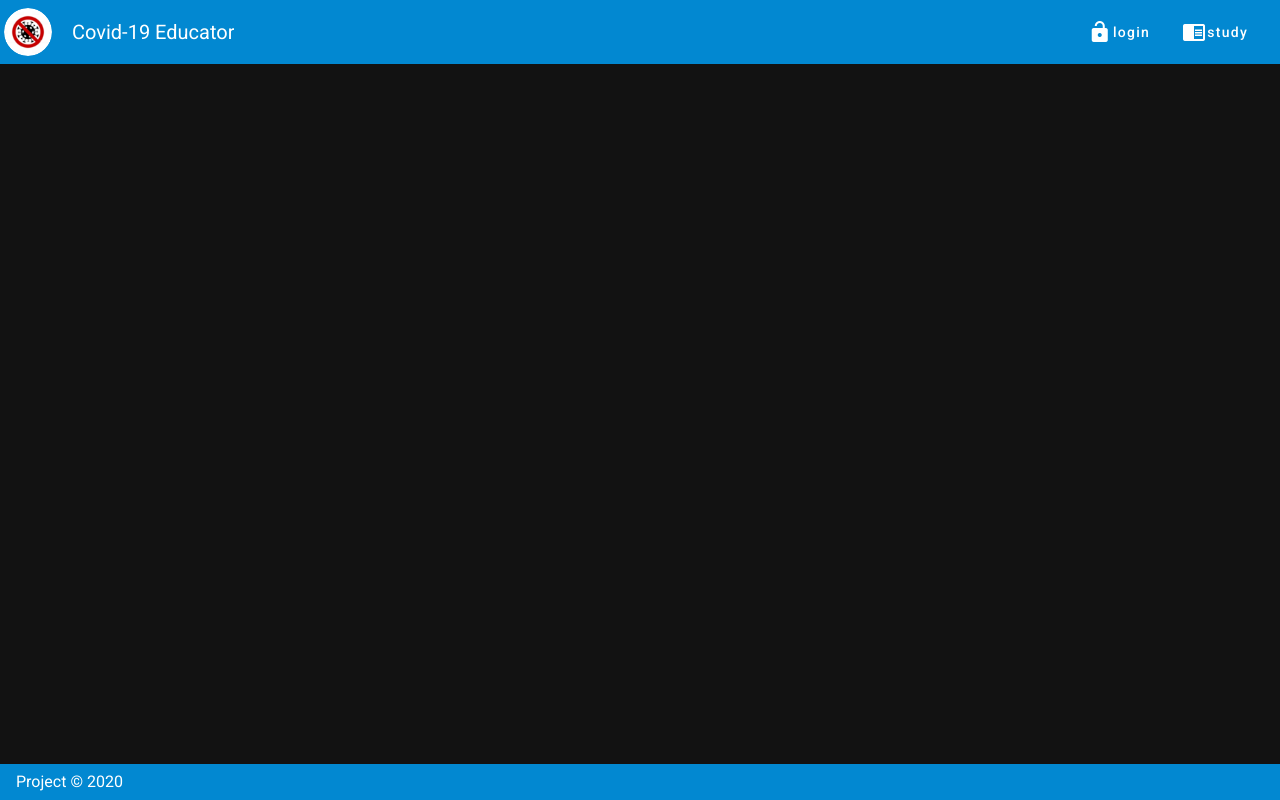
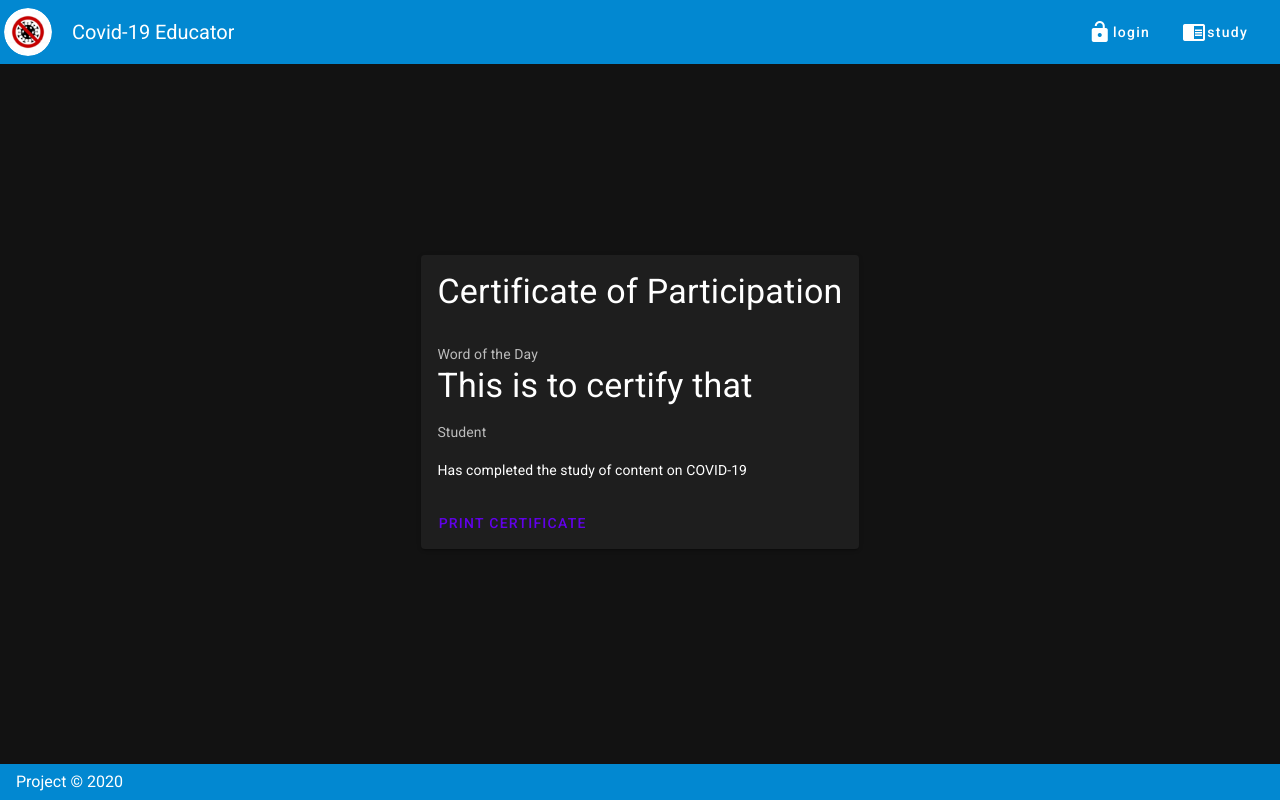
Before and after one commit to KobbyJake/covid19_edu, a Nuxt app: page /certificate in a window 1280 px wide. Built offline with nearby package versions, Linux system fonts and the light colour scheme; what v-playback would draw is missing.

Commit message:
certificate added

```diff
--- /dev/null
+++ b/pages/certificate.vue
@@ -0,0 +1,32 @@
+<template>
+  <v-row class="fill-height" align="center" justify="center">
+    <v-card class="mx-auto" max-width="500">
+      <v-card-title primary-title>
+        <p class="display-1 text--primary">
+          Certificate of Participation
+        </p>
+      </v-card-title>
+      <v-card-text>
+        <div>Word of the Day</div>
+        <p class="display-1 text--primary">
+          This is to certify that
+        </p>
+        <p>Student</p>
+        <div class="text--primary">
+          Has completed the study of content on COVID-19
+        </div>
+      </v-card-text>
+      <v-card-actions>
+        <v-btn text color="deep-purple accent-4" @click="print()">
+          Print Certificate
+        </v-btn>
+      </v-card-actions>
+    </v-card>
+  </v-row>
+</template>
+
+<script>
+export default {}
+</script>
+
+<style lang="scss" scoped></style>
--- a/pages/study.vue
+++ b/pages/study.vue
@@ -687,7 +687,7 @@
                         text
                         @click="dialog = false"
                         nuxt
-                        to="/"
+                        to="/certificate"
                       >
                         OK
                       </v-btn>
```
